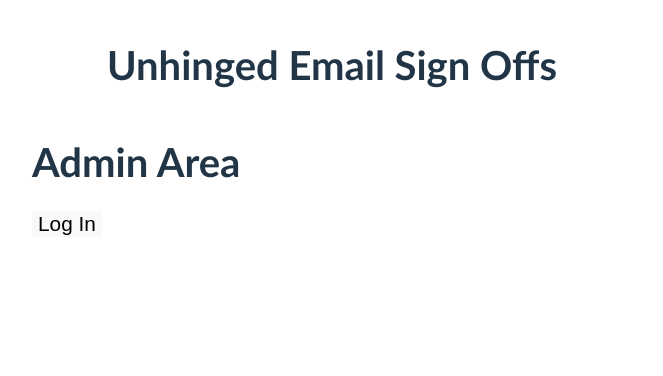
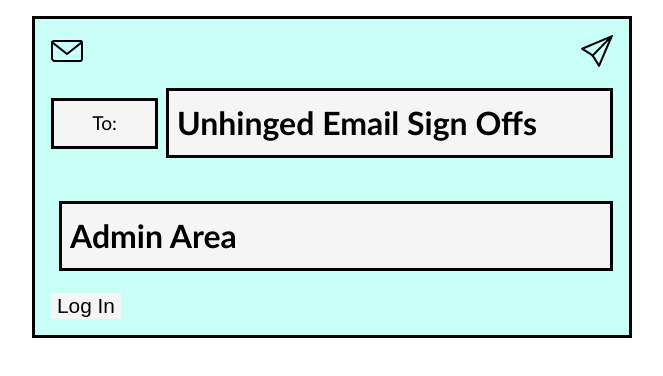
Before and after one commit to bryn-ellison/UnhingedEmailSignOffsApp, a React (Vite) app: page /admin in a window 1280 px wide. Shown: the top 376 px of the page, without its empty margins (308-971 px from the left). Built offline with nearby package versions, Linux system fonts and the light colour scheme.

Commit message:
styling added

```diff
--- a/src/Layout.jsx
+++ b/src/Layout.jsx
@@ -1,11 +1,19 @@
 import React from "react";
 import { Outlet } from "react-router-dom";
+import { SlEnvolope, SlPaperPlane } from "react-icons/sl";
 
 function Layout() {
   return (
     <div className="content-wrapper">
       <header>
-        <h1>Unhinged Email Sign Offs</h1>
+        <div className="top-icon-container">
+          <SlEnvolope />
+          <SlPaperPlane />
+        </div>
+        <div className="title-container">
+          <div className="to-button">To:</div>
+          <h1>Unhinged Email Sign Offs</h1>
+        </div>
       </header>
       <main>
         <Outlet />
--- a/src/index.css
+++ b/src/index.css
@@ -2,11 +2,7 @@
   font-family: "Gill Sans", "Gill Sans MT", Calibri, "Trebuchet MS", sans-serif;
   line-height: 1.5;
   font-weight: 400;
-
-  color-scheme: light dark;
-  color: rgba(255, 255, 255, 0.87);
-  background-color: #242424;
-
+  color: black;
   font-synthesis: none;
   text-rendering: optimizeLegibility;
   -webkit-font-smoothing: antialiased;
@@ -14,8 +10,8 @@
 }
 
 #root {
+  margin: 0 auto;
   max-width: 600px;
-  margin: 0 auto;
 }
 
 body {
@@ -24,9 +20,20 @@ body {
   padding: 1rem;
 }
 
+.content-wrapper {
+  border: 3px solid black;
+  padding: 1rem;
+  background-color: #c8fff6;
+}
+
 h1 {
-  font-size: 2.5rem;
-  line-height: 1.1;
+  font-size: 2rem;
+  border: 3px solid black;
+  padding: 0.5rem;
+  flex: 5;
+  margin-left: 0.5rem;
+  text-align: left;
+  background-color: whitesmoke;
 }
 
 header {
@@ -36,8 +43,6 @@ header {
 main {
   display: flex;
   flex-direction: column;
-  min-width: 320px;
-  min-height: 100vh;
 }
 
 ul {
@@ -47,7 +52,7 @@ ul {
 
 li {
   margin: 1rem;
-  border: 1px solid rgba(255, 255, 255, 0.87);
+  border: 3px solid black;
 }
 
 .admin-list-item {
@@ -55,23 +60,42 @@ li {
 }
 
 .content-container {
-  display: flex;
-  flex-direction: column;
-  flex: 1;
-  place-items: center;
+  width: 100%;
 }
 
 .signOff-container {
   position: relative;
-  border: 1px solid rgba(255, 255, 255, 0.87);
+  border: 3px solid black;
   padding: 1rem;
-  min-width: 95%;
   min-height: 300px;
+  background-color: whitesmoke;
 }
 
 .signOff-container p {
   text-align: left;
-  font-size: 1.8rem;
+  font-size: 1.6rem;
+}
+
+.top-icon-container {
+  display: flex;
+  flex-direction: row;
+  justify-content: space-between;
+  font-size: 2rem;
+}
+
+.to-button {
+  font-size: 1.2rem;
+  border: 3px solid black;
+  padding: 0.5rem;
+  flex: 1;
+  background-color: whitesmoke;
+}
+
+.title-container {
+  display: flex;
+  flex-direction: row;
+  justify-content: space-between;
+  align-items: center;
 }
 
 .signOff-card {
@@ -85,7 +109,7 @@ form {
 }
 
 button {
-  background-color: transparent;
+  background-color: whitesmoke;
   font-size: 1.3rem;
   border: none;
 }
@@ -106,17 +130,17 @@ textarea {
 }
 
 .buttons-container {
-  min-width: 95%;
   padding: 1rem;
   display: flex;
   flex-direction: row;
   justify-content: space-evenly;
+  gap: 2rem;
 }
 
 .ui-btn {
   padding: 0.5rem;
   width: 11rem;
-  border: 1px solid rgba(255, 255, 255, 0.87);
+  border: 3px solid black;
 }
 
 .copy-btn {
@@ -133,15 +157,12 @@ textarea {
   font-size: 1rem;
 }
 
-@media (prefers-color-scheme: light) {
-  :root {
-    color: #213547;
-    background-color: #ffffff;
+@media only screen and (max-width: 600px) {
+  h1 {
+    font-size: 1.3rem;
   }
-  a:hover {
-    color: #747bff;
-  }
-  button {
-    background-color: #f9f9f9;
+
+  .signOff-container p {
+    font-size: 1.3rem;
   }
 }
```
